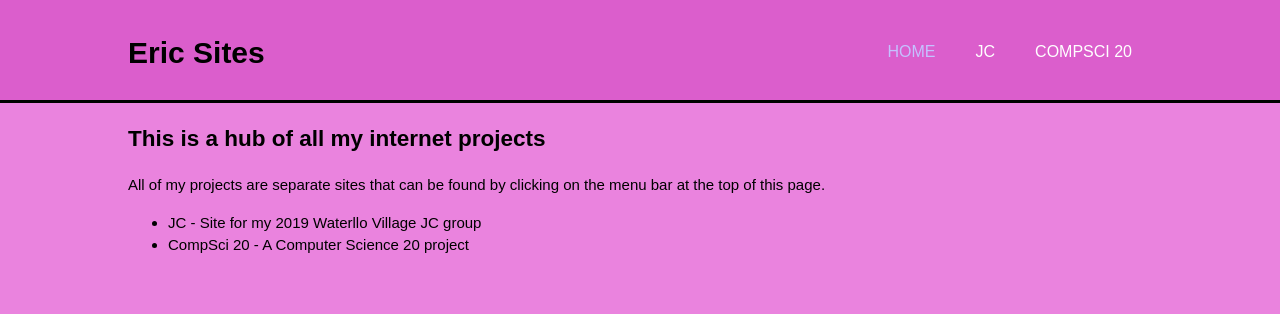
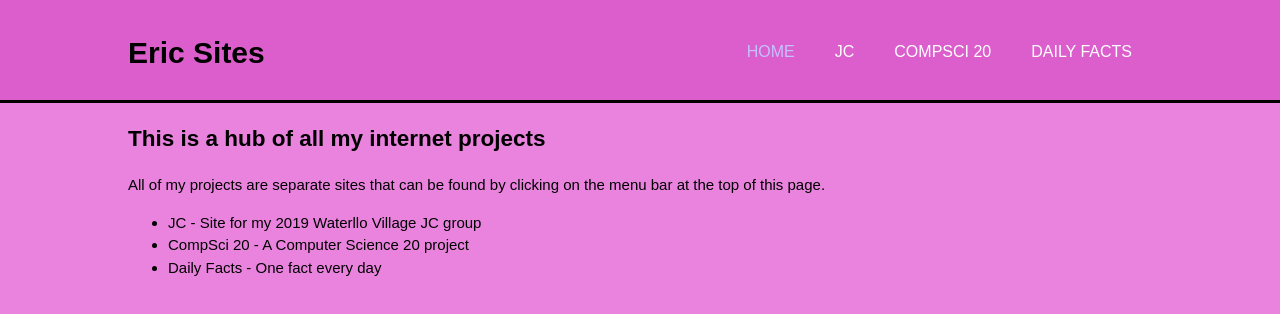
Before and after one commit to Eric-Patrick-James/ericsites, a plain HTML site: page index.html in a window 1280 px wide. Drawn offline with Linux system fonts and the light colour scheme.

Commit message:
Update index.html

```diff
--- a/index.html
+++ b/index.html
@@ -15,6 +15,7 @@
                         <li><a href="index.html" class="active">Home</a></li>
                         <li><a href="https://jc.ericsites.com">JC</a></li>
                         <li><a href="http://compsci20.ericsites.com/">CompSci 20</a></li>
+                        <li><a href="http://dailyfacts.ericsites.com/">Daily Facts</a></li>
                     </ul>
                 </nav>
             </div>
@@ -29,6 +30,7 @@
 
                 <li>JC - Site for my 2019 Waterllo Village JC group</li>
                 <li>CompSci 20 - A Computer Science 20 project</li>
+                <li>Daily Facts - One fact every day</li>
 
             </ul>
 
```
